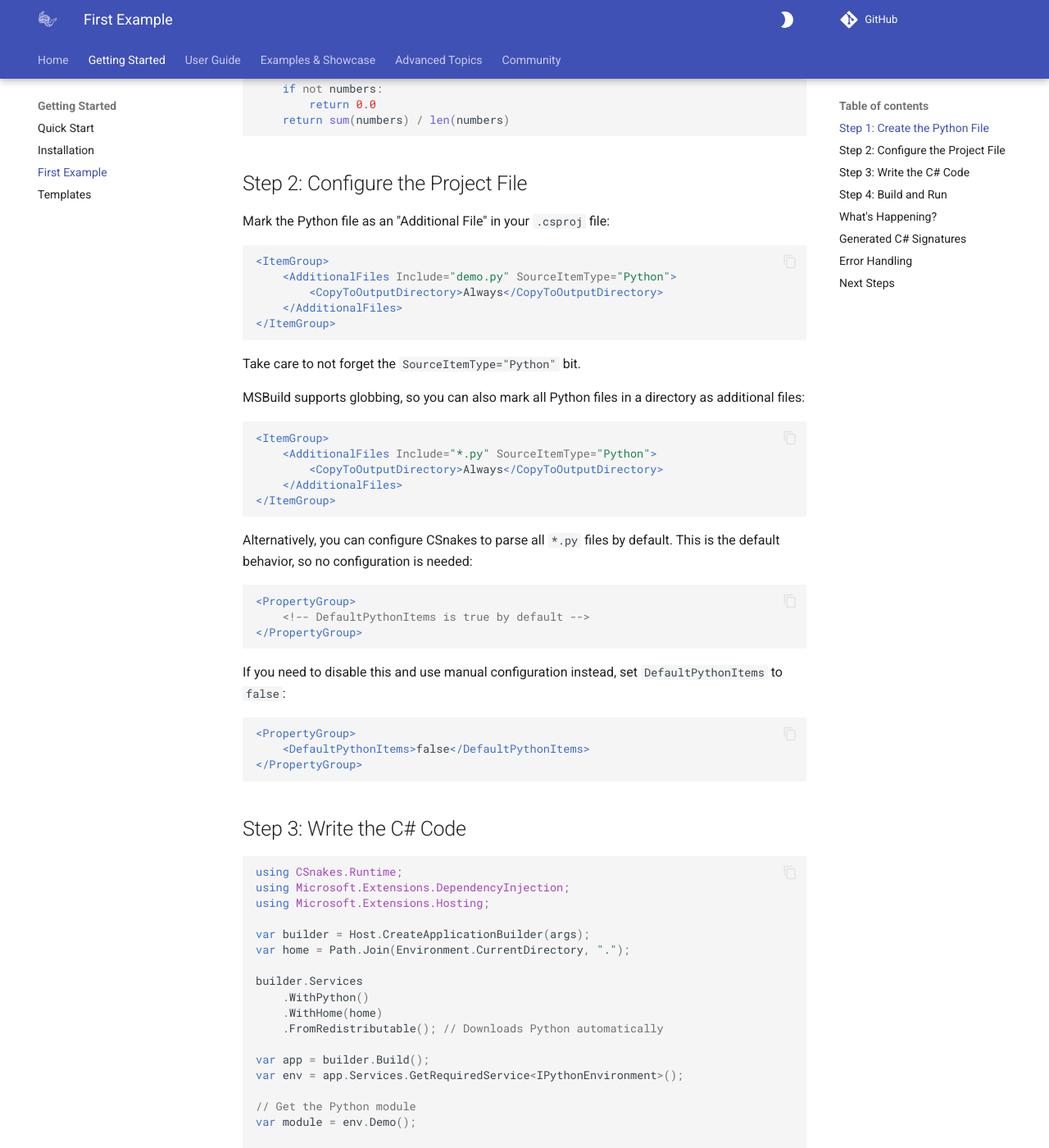
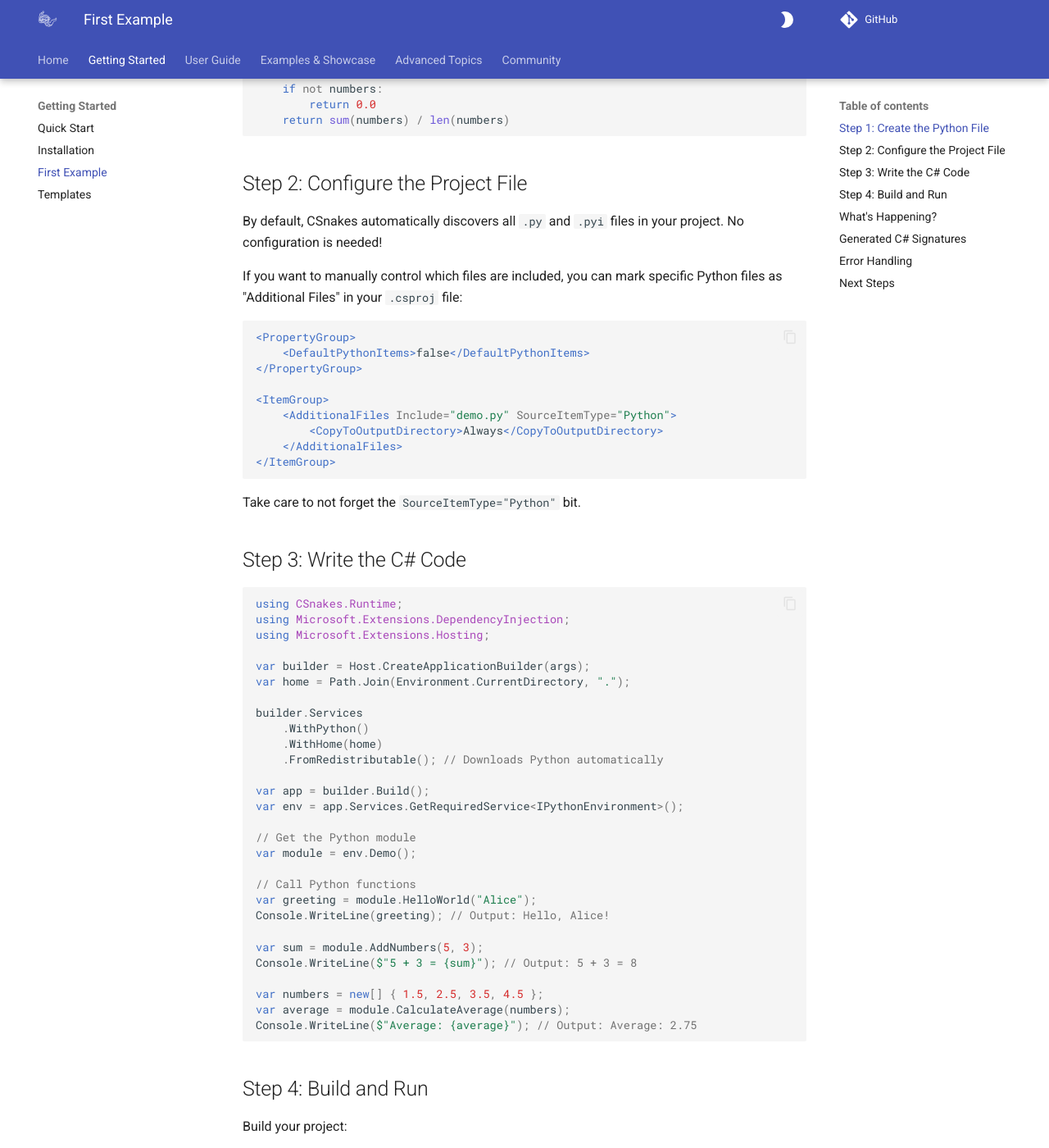
Before and after one commit to tonybaloney/CSnakes, an MkDocs documentation site: the page built from docs/getting-started/first-example.md, in a window 1280 px wide and 1400 px high, scrolled down 431 px. Shown: the whole window at 82% size. Built offline with MkDocs 1.6.1 and Material for MkDocs 9.7.7, drawn with Linux system fonts in a browser that asks for light colours; comment, search, counter and statistics services are not loaded; the version menu is left out.

Commit message:
Address PR feedback: simplify props/targets and update docs
- Modified CSnakes.SourceGeneration.props to only set DefaultPythonItems if undefined
- Added import of props file in targets file to auto-apply defaults
- Removed explicit props imports from all test projects (no longer needed)
- Reverted ExamplePythonDependency sample changes (not integration test)
- Simplified first-example.md to emphasize default behavior
- Added reminder about SourceItemType="Python" in configuration.md
- Minor formatting fix in configuration.md

Co-authored-by: atifaziz <20511+atifaziz@users.noreply.github.com>

````diff
--- a/docs/getting-started/first-example.md
+++ b/docs/getting-started/first-example.md
@@ -21,9 +21,15 @@ def calculate_average(numbers: list[float]) -> float:
 
 ## Step 2: Configure the Project File
 
-Mark the Python file as an "Additional File" in your `.csproj` file:
+By default, CSnakes automatically discovers all `.py` and `.pyi` files in your project. No configuration is needed!
+
+If you want to manually control which files are included, you can mark specific Python files as "Additional Files" in your `.csproj` file:
 
 ```xml
+<PropertyGroup>
+    <DefaultPythonItems>false</DefaultPythonItems>
+</PropertyGroup>
+
 <ItemGroup>
     <AdditionalFiles Include="demo.py" SourceItemType="Python">
         <CopyToOutputDirectory>Always</CopyToOutputDirectory>
@@ -32,34 +38,6 @@ Mark the Python file as an "Additional File" in your `.csproj` file:
 ```
 
 Take care to not forget the `SourceItemType="Python"` bit.
-
-MSBuild supports globbing, so you can also mark all Python files in a directory
-as additional files:
-
-```xml
-<ItemGroup>
-    <AdditionalFiles Include="*.py" SourceItemType="Python">
-        <CopyToOutputDirectory>Always</CopyToOutputDirectory>
-    </AdditionalFiles>
-</ItemGroup>
-```
-
-Alternatively, you can configure CSnakes to parse all `*.py` files by default.
-This is the default behavior, so no configuration is needed:
-
-```xml
-<PropertyGroup>
-    <!-- DefaultPythonItems is true by default -->
-</PropertyGroup>
-```
-
-If you need to disable this and use manual configuration instead, set `DefaultPythonItems` to `false`:
-
-```xml
-<PropertyGroup>
-    <DefaultPythonItems>false</DefaultPythonItems>
-</PropertyGroup>
-```
 
 ## Step 3: Write the C# Code
 
````
Also changed, not shown: docs/user-guide/configuration.md (+3 -1 lines), 8 other files.
